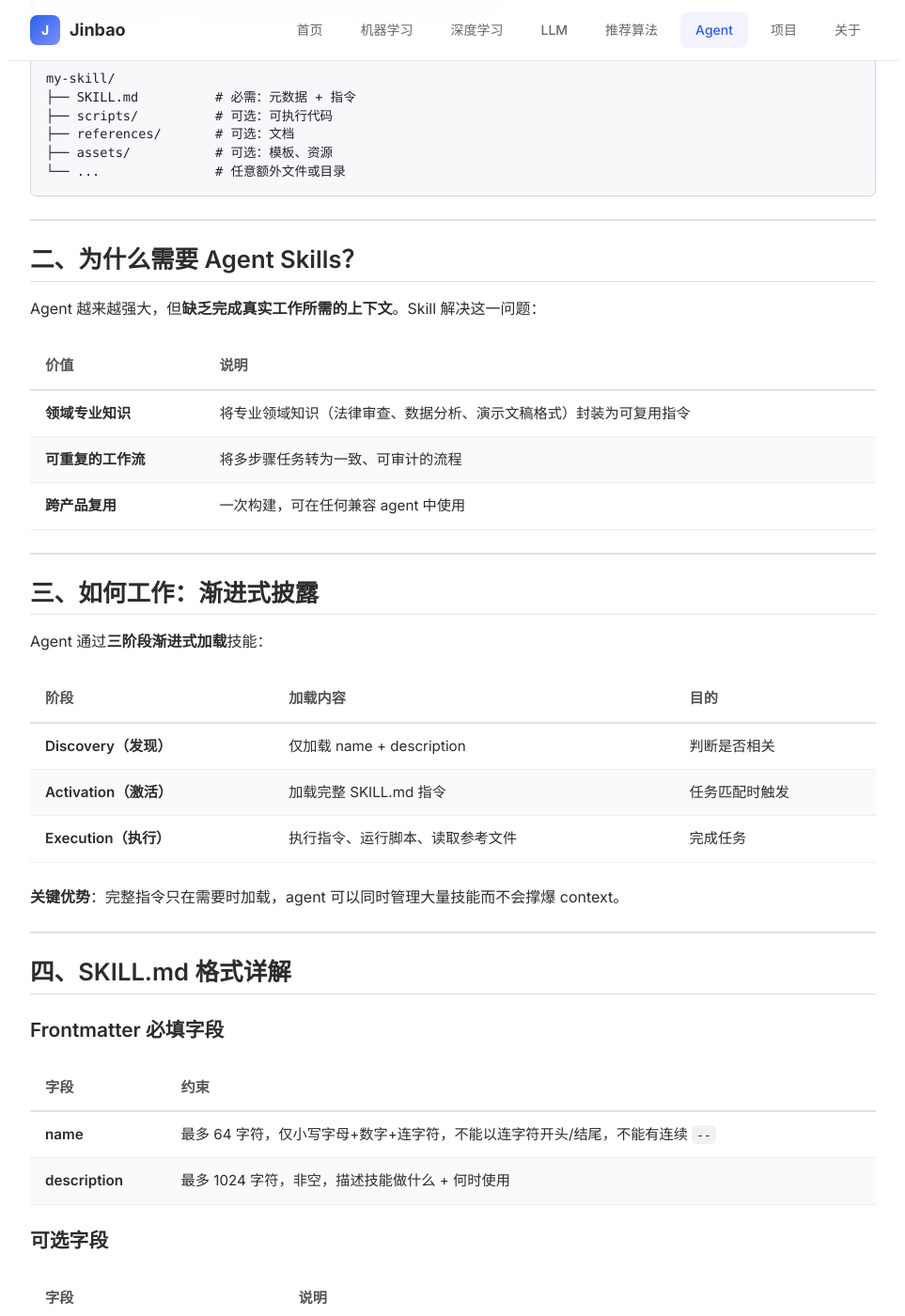
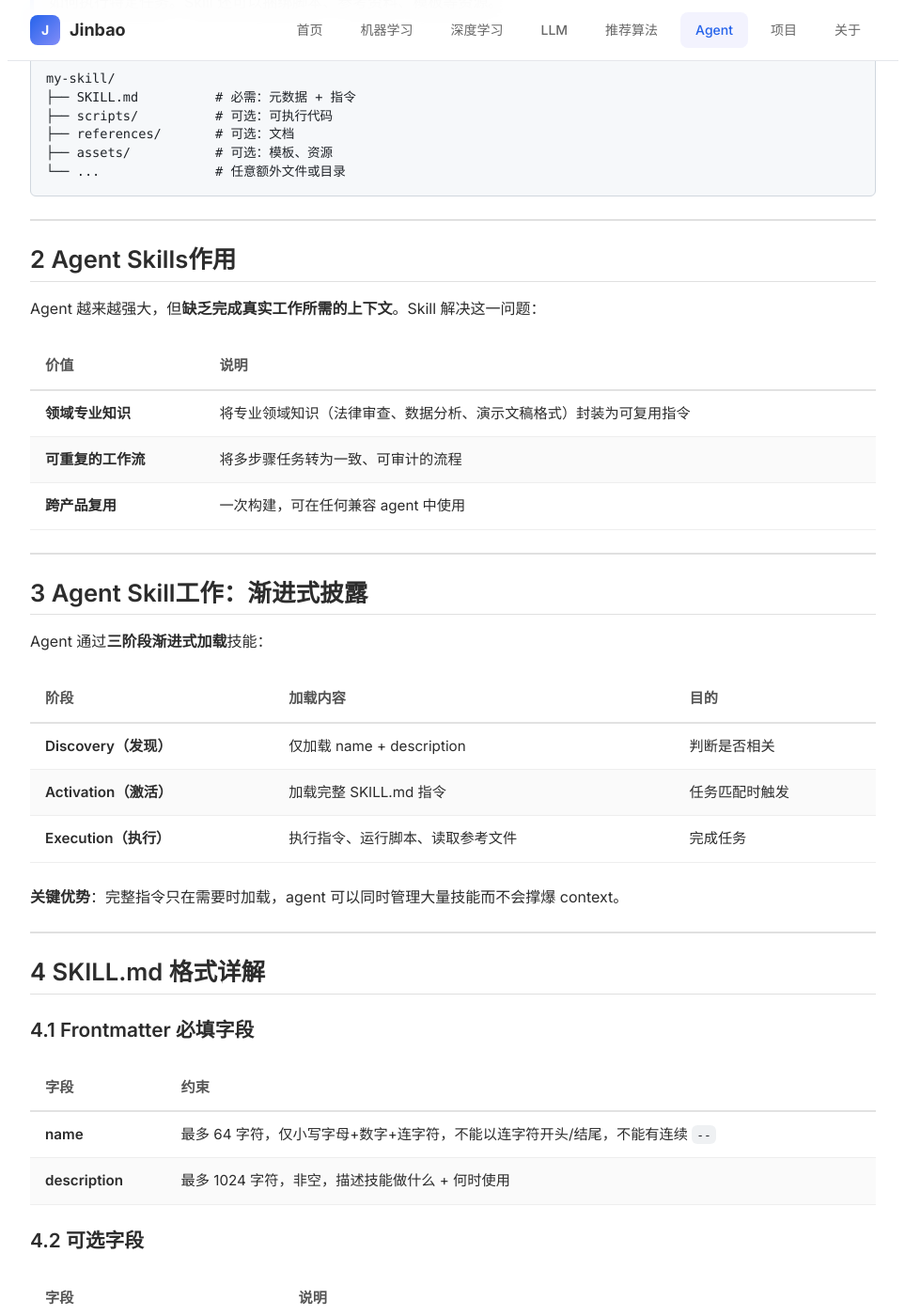
Before and after one commit to JinbaoSite/jinbaosite.github.io, a Jekyll site: the page built from agent/agentskills.md, in a window 1280 px wide and 1400 px high, scrolled down 406 px. Shown: the whole window at 94% size, without its empty margins (158-1121 px from the left). Built offline with Jekyll 4.4.1, drawn with Linux system fonts in a browser that asks for light colours; our own code applies the rules of GitHub Pages for plain Markdown files; some of the changed text lies outside the part shown.

Commit message:
Update agentskills.md

````diff
--- a/agent/agentskills.md
+++ b/agent/agentskills.md
@@ -1,6 +1,6 @@
 # Agent Skills 完整指南
 
-## 一、什么是 Agent Skills？
+## 1 Agent Skills定义
 
 **Agent Skills** 是 Anthropic 提出的**开放标准**，用于给 AI Agent 扩展专业化能力和工作流程。
 
@@ -19,7 +19,7 @@ my-skill/
 
 ---
 
-## 二、为什么需要 Agent Skills？
+## 2 Agent Skills作用
 
 Agent 越来越强大，但**缺乏完成真实工作所需的上下文**。Skill 解决这一问题：
 
@@ -31,7 +31,7 @@ Agent 越来越强大，但**缺乏完成真实工作所需的上下文**。Skil
 
 ---
 
-## 三、如何工作：渐进式披露
+## 3 Agent Skill工作：渐进式披露
 
 Agent 通过**三阶段渐进式加载**技能：
 
@@ -45,16 +45,16 @@ Agent 通过**三阶段渐进式加载**技能：
 
 ---
 
-## 四、SKILL.md 格式详解
+## 4 SKILL.md 格式详解
 
-### Frontmatter 必填字段
+### 4.1 Frontmatter 必填字段
 
 | 字段 | 约束 |
 |------|------|
 | **name** | 最多 64 字符，仅小写字母+数字+连字符，不能以连字符开头/结尾，不能有连续 `--` |
 | **description** | 最多 1024 字符，非空，描述技能做什么 + 何时使用 |
 
-### 可选字段
+### 4.2 可选字段
 
 | 字段 | 说明 |
 |------|------|
@@ -63,7 +63,7 @@ Agent 通过**三阶段渐进式加载**技能：
 | `metadata` | 任意 key-value 映射（author、version 等） |
 | `allowed-tools` | 预批准可执行工具列表（实验性） |
 
-### 示例
+### 4.3 示例
 
 ```yaml
 ---
@@ -164,11 +163,9 @@ metadata:
 - 详细参考材料 → 放到 `references/` 目录
 - 告诉 agent **何时**加载哪个文件（"if API returns non-200, read references/api-errors.md"）
 
----
+## 6 技能输出质量评估
 
-## 六、技能输出质量评估
-
-### 测试用例结构
+### 6.1 测试用例结构
 
 ```json
 {
@@ -189,7 +186,7 @@ metadata:
 }
 ```
 
-### 评估流程
+### 6.2 评估流程
 
 1. **运行两次**：一次有 skill，一次无 skill（baseline）
 2. **收集 timing**：token 消耗和耗时
@@ -197,7 +194,7 @@ metadata:
 4. **分级**：PASS/FAIL + 证据
 5. **聚合**：pass rate、delta、stddev
 
-### 断言原则
+### 6.3 断言原则
 
 | ✅ 强断言 | ❌ 弱断言 |
 |-----------|-----------|
@@ -205,7 +202,7 @@ metadata:
 | "Chart has labeled axes" | "Uses exactly phrase 'Total Revenue'" |
 | "Report includes at least 3 recommendations" | - |
 
-### 分析模式
+### 6.4 分析模式
 
 | 信号 | 行动 |
 |------|------|
@@ -224,22 +221,20 @@ metadata:
 当 pass rate 稳定或无明显改善时停止
 ```
 
----
+## 7. 描述优化详解
 
-## 七、描述优化详解
-
-### 触发原理
+### 7.1 触发原理
 
 description 是 agent **决定是否加载技能的唯一依据**。描述不精确 → 该触发时没触发 / 不该触发时乱触发。
 
-### 写作原则
+### 7.2 写作原则
 
 - **用命令式**："Use this skill when..." 而非 "This skill does..."
 - **聚焦用户意图**，不聚焦实现细节
 - **宁多勿少**：明确列出适用场景（包括用户没有直接提到领域关键词的情况）
 - **保持简洁**：几句话到一段落，< 1024 字符
 
-### 评估查询集
+### 7.3 评估查询集
 
 ```json
 [
@@ -252,12 +247,12 @@ description 是 agent **决定是否加载技能的唯一依据**。描述不精
 - **should-not-trigger**：关键词重叠但任务不同的 near-miss（如"Excel editing" vs "CSV analysis"）
 - 每个 query 运行 3 次，计算触发率
 
-### 训练/验证分离
+### 7.4 训练/验证分离
 
 - **Train set（60%）**：引导改进方向
 - **Validation set（40%）**：检查改进是否泛化（不要用它来调优）
 
-### 常见失败
+### 7.5 常见失败
 
 | 失败类型 | 原因 | 解决方案 |
 |----------|------|----------|
@@ -265,13 +260,11 @@ description 是 agent **决定是否加载技能的唯一依据**。描述不精
 | should-not-trigger 误触发 | 描述太宽 | 增加边界描述 |
 | 过拟合 | 用了 query 中的具体关键词 | 泛化到类别/概念层面 |
 
----
-
-## 八、支持 Agent Skills 的产品
+## 8 支持 Agent Skills 的产品
 
 Agent Skills 已形成**生态**。按类别整理：
 
-### AI Coding Agent / IDE
+### 8.1 AI Coding Agent / IDE
 
 | 产品 | 说明 |
 |------|------|
@@ -284,7 +277,7 @@ Agent Skills 已形成**生态**。按类别整理：
 | TRAE | 自适应 AI IDE |
 | Workshop | 跨平台 coding agent，多 LLM + 子 agent |
 
-### Terminal / CLI Agent
+### 8.2 Terminal / CLI Agent
 
 | 产品 | 说明 |
 |------|------|
@@ -295,7 +288,7 @@ Agent Skills 已形成**生态**。按类别整理：
 | OpenHands | 云端 coding agent，支持扩展到千量级 |
 | nanobot | 轻量跨平台 agent，支持 MCP |
 
-### 专业/垂直 Agent
+### 8.3 专业/垂直 Agent
 
 | 产品 | 说明 |
 |------|------|
@@ -305,7 +298,7 @@ Agent Skills 已形成**生态**。按类别整理：
 | Databricks Cortex Code | 数据工程/ML 专用 |
 | Agentman | 医疗工作流自动化 |
 
-### 框架/平台
+### 8.4 框架/平台
 
 | 产品 | 说明 |
 |------|------|
@@ -317,11 +310,9 @@ Agent Skills 已形成**生态**。按类别整理：
 
 - Kiro（规范驱动开发）、Qodo（代码质量审查）、Firebender（Android 原生 Agent）、Command Code（学习编码风格的个性化 agent）
 
----
+## 9 快速上手示例
 
-## 九、快速上手示例
-
-### 创建 roll-dice 技能
+### 9.1 创建 roll-dice 技能
 
 路径：`.agents/skills/roll-dice/SKILL.md`
 
````
Also changed, not shown: other parts of agent/agentskills.md (+4 -8 lines).
